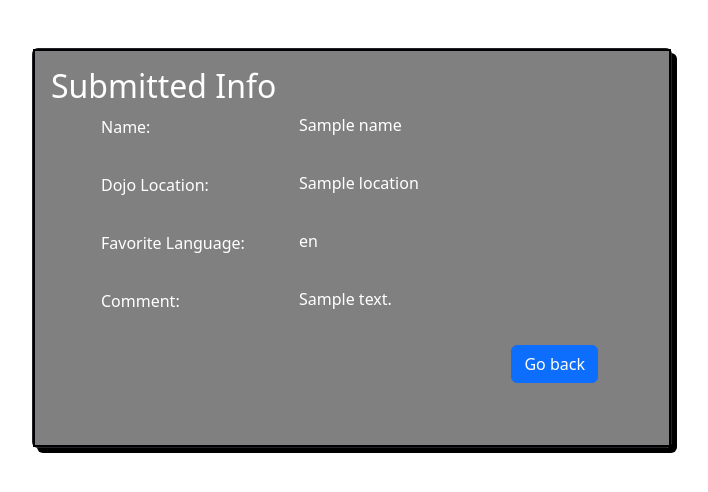
After one commit to abelllselam/CodingDojo, a Flask app: template Python/flask/dojo_survey/templates/result.html in a window 1280 px wide. The commit adds this page. Shown: the top 492 px of the page, without its empty margins (288-996 px from the left). Run offline with Flask 3, Linux system fonts and the light colour scheme; the template is opened without the code that fills it: most values are stand-ins (such as "Sample title", 1, 10 or a date in 2020).

Commit message:
dojo_survey_commit

```diff
--- a/Python/flask/dojo_survey/server.py
+++ b/Python/flask/dojo_survey/server.py
@@ -1,6 +1,7 @@
 from flask import Flask, render_template, redirect, request, session
 
 app = Flask(__name__)
+app.secret_key = "djhdsakjhflgkjadsbgkljad"
 
 
 @app.route("/")
@@ -8,5 +9,28 @@ def index():
     return render_template("index.html")
 
 
+@app.route("/process", methods=["POST"])
+def process():
+    print(request.form)
+    session["name"] = request.form["name"]
+    session["location"] = request.form["location"]
+    session["language"] = request.form["language"]
+    session["comment"] = request.form["comment"]
+    session["submit"] = request.form["submit"]
+
+    return redirect("/result")
+
+
+@app.route("/result")
+def process_result():
+    return render_template(
+        "result.html",
+        name=session["name"],
+        location=session["location"],
+        language=session["language"],
+        comment=session["comment"],
+    )
+
+
 if __name__ == "__main__":
     app.run(debug=True, host="0.0.0.0")
--- /dev/null
+++ b/Python/flask/dojo_survey/templates/result.html
@@ -0,0 +1,100 @@
+<!DOCTYPE html>
+<html lang="en">
+  <head>
+    <meta charset="UTF-8" />
+    <meta name="viewport" content="width=device-width, initial-scale=1.0" />
+    <link
+      href="https://cdn.jsdelivr.net/npm/bootstrap@5.3.1/dist/css/bootstrap.min.css"
+      rel="stylesheet"
+      integrity="sha384-4bw+/aepP/YC94hEpVNVgiZdgIC5+VKNBQNGCHeKRQN+PtmoHDEXuppvnDJzQIu9"
+      crossorigin="anonymous"
+    />
+    <title>Dojo Survey</title>
+  </head>
+  <body class="w-100">
+    <div
+      class="card border-dark w-50 mx-auto mt-5"
+      style="height: 400px; box-shadow: 5px 5px black"
+    >
+      <div
+        class="card-body"
+        style="background-color: grey; border: 2px solid black; color: white"
+      >
+        <h2>Submitted Info</h2>
+        <div style="color: white; margin-left: 50px">
+          <div class="mb-3 d-flex gap-5">
+            <p
+              for="name"
+              style="margin-top: 2px; display: inline-block; width: 150px"
+            >
+              Name:
+            </p>
+            <p
+              type="email"
+              class="border-dark w-50 flex-column"
+              id="exampleInputEmail1"
+              aria-describedby="emailHelp"
+              p
+            >
+              {{name}}
+            </p>
+          </div>
+          <div class="mb-3 d-flex gap-5">
+            <p
+              for="name"
+              style="margin-top: 2px; display: inline-block; width: 150px"
+            >
+              Dojo Location:
+            </p>
+            <p
+              type="email"
+              class="border-dark w-50 flex-column"
+              id="exampleInputEmail1"
+              aria-describedby="emailHelp"
+              p
+            >
+              {{location}}
+            </p>
+          </div>
+          <div class="mb-3 d-flex gap-5">
+            <p
+              for="name"
+              style="margin-top: 2px; display: inline-block; width: 150px"
+            >
+              Favorite Language:
+            </p>
+            <p
+              type="email"
+              class="border-dark w-50 flex-column"
+              id="exampleInputEmail1"
+              aria-describedby="emailHelp"
+              p
+            >
+              {{language}}
+            </p>
+          </div>
+          <div class="mb-3 d-flex gap-5">
+            <p
+              for="name"
+              style="margin-top: 2px; display: inline-block; width: 150px"
+            >
+              Comment:
+            </p>
+            <p
+              type="email"
+              class="border-dark w-50 flex-column"
+              id="exampleInputEmail1"
+              aria-describedby="emailHelp"
+              p
+            >
+              {{comment}}
+            </p>
+          </div>
+          <div class="text-end" style="margin-right: 55px">
+            <a href="/" class="btn btn-primary">Go back</a>
+          </div>
+        </div>
+      </div>
+    </div>
+  </body>
+</html>
```
Also changed, not shown: Python/flask/demo/index.html (added, +54 -0 lines), Python/flask/dojo_survey/templates/index.html (+68 -17 lines), 1 other file.
